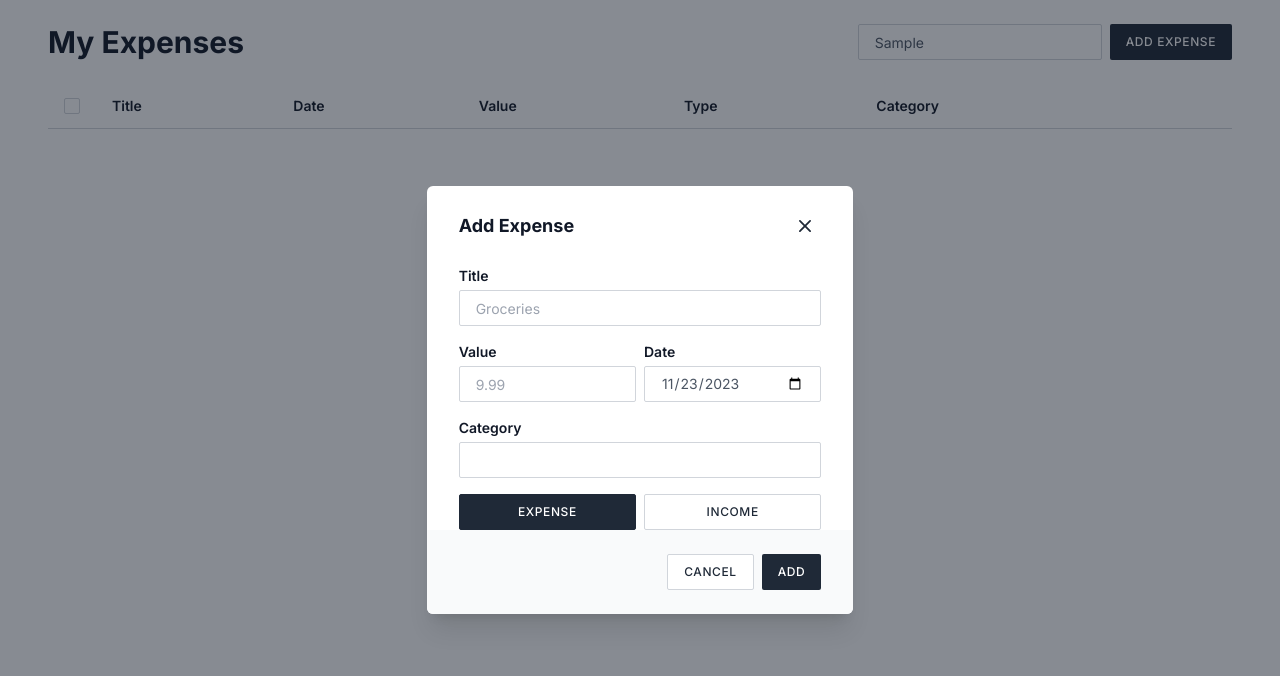
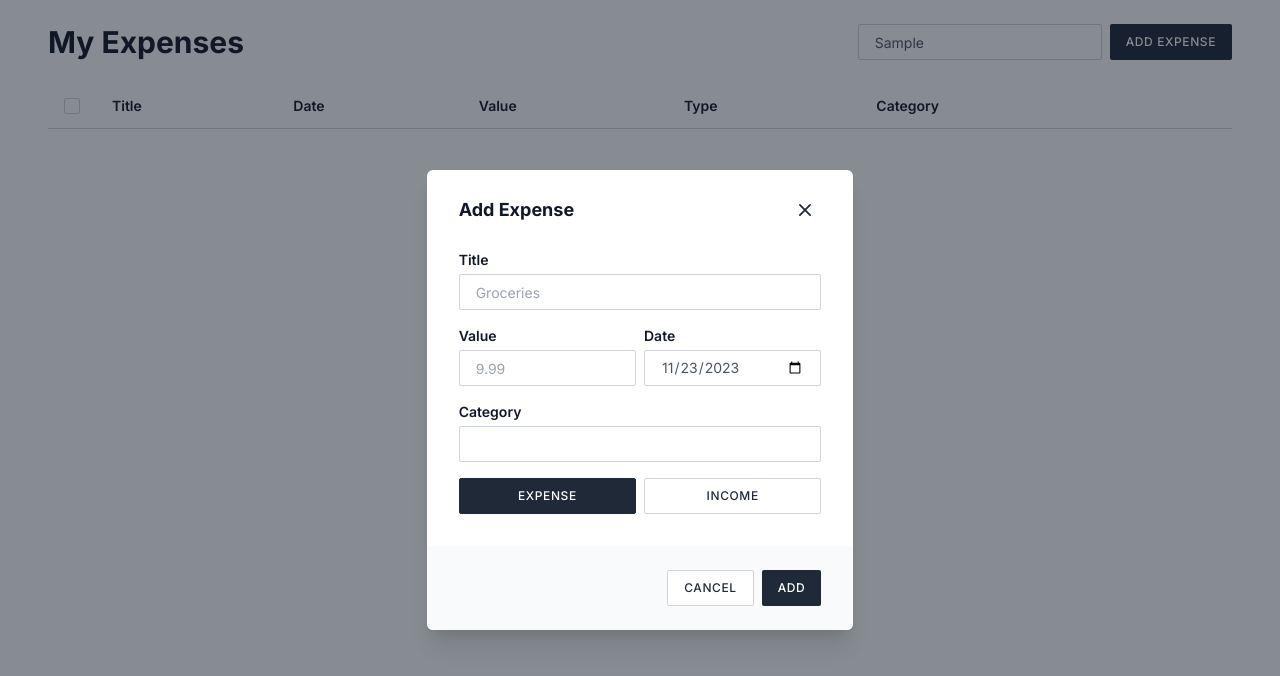
Before and after one commit to andreasremdt/expenses-dashboard, a Next.js app: page / in a window 1280 px wide. Both pictures are taken after typing "Sample" into the empty fields and a click on the button "ADD EXPENSE". Shown: the top 676 px of the page. Built offline with nearby package versions, Linux system fonts and the light colour scheme.

Commit message:
fix: spacing to dialog footer

```diff
--- a/components/dialog.tsx
+++ b/components/dialog.tsx
@@ -41,7 +41,7 @@ export default function Dialog({ open, onClose, title, children }: Props) {
 
         <div className="px-8">{children}</div>
 
-        <footer className="bg-gray-50 px-8 py-6 flex gap-x-2 justify-end">
+        <footer className="bg-gray-50 px-8 py-6 flex gap-x-2 justify-end mt-8">
           <Button variant="secondary" formNoValidate formMethod="dialog">
             Cancel
           </Button>
```
